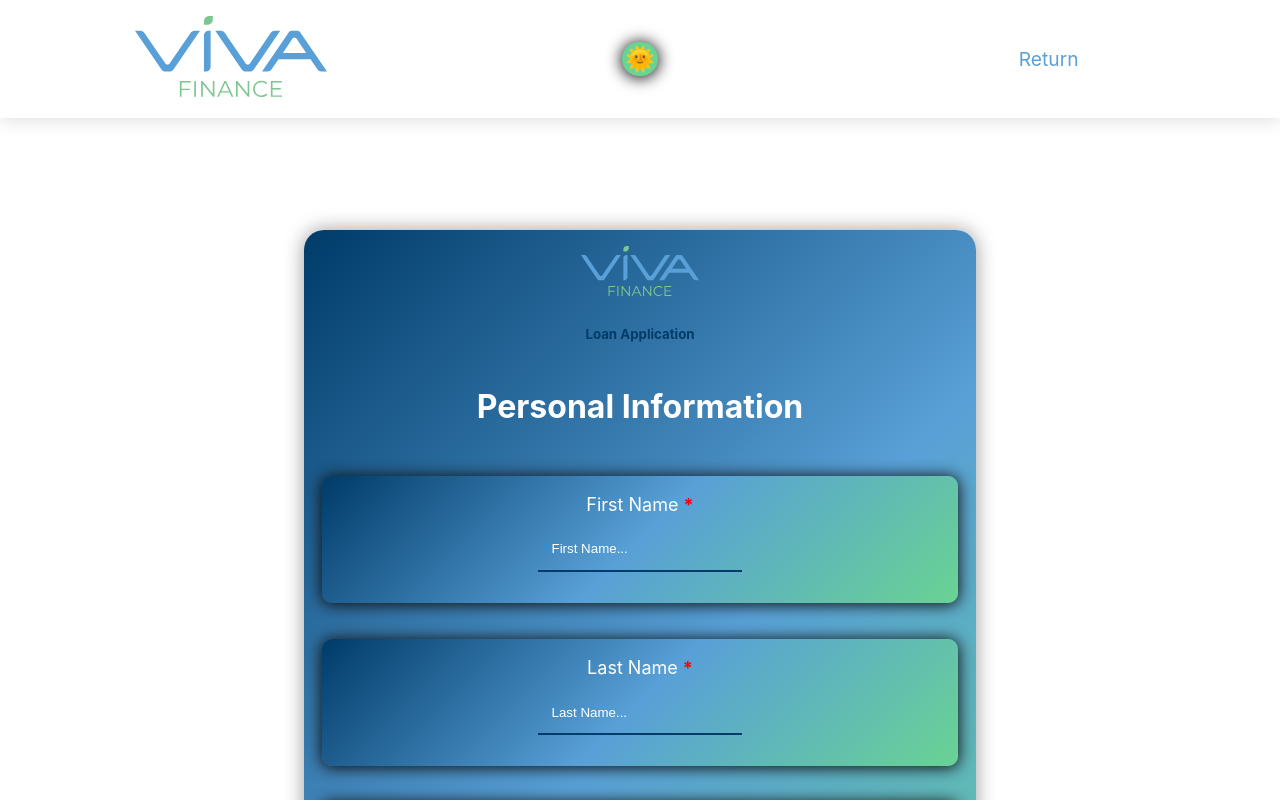
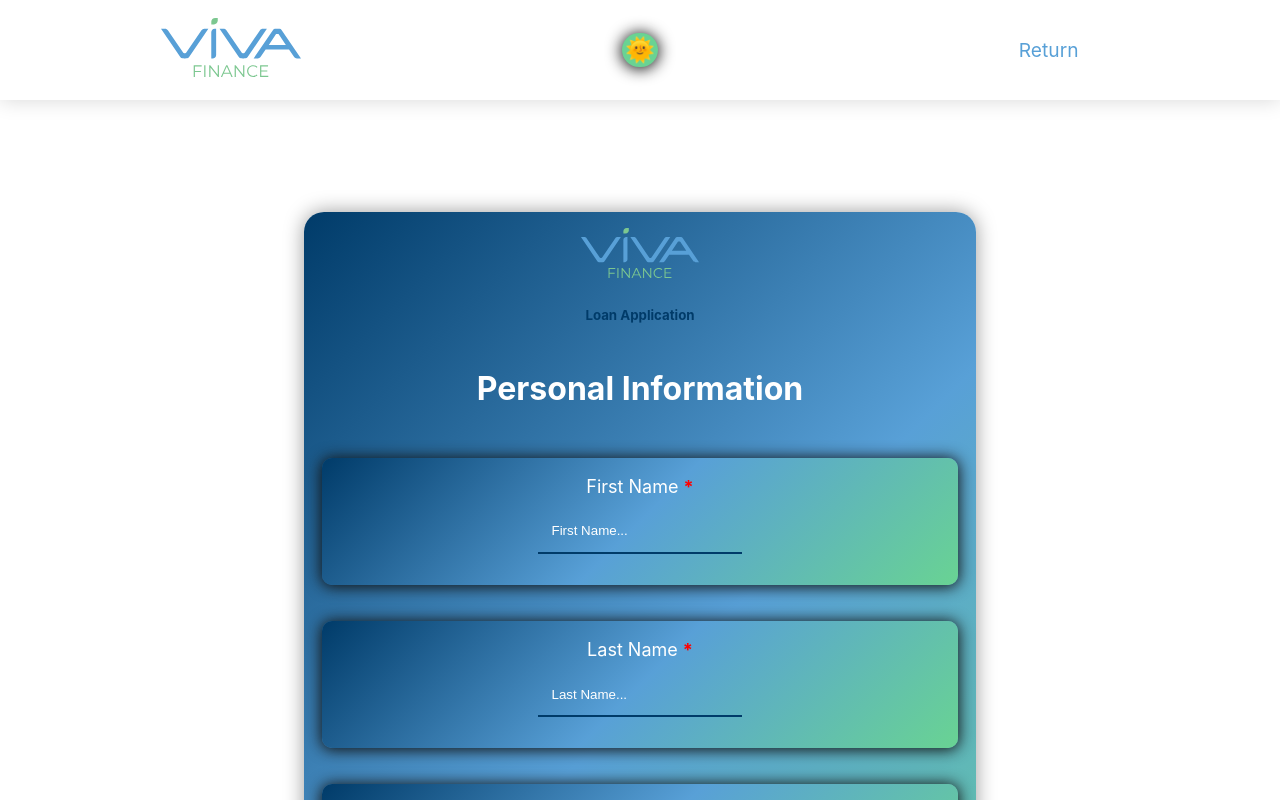
Before and after one commit to djquigon/viva-takehome, a React (Create React App) app: page / in a window 1280 px wide. Shown: the top 800 px of the page. Built offline with nearby package versions, Linux system fonts and the light colour scheme; the HTML template or start-up script is replaced by a standard one.

Commit message:
actual final commit

```diff
--- a/src/App.css
+++ b/src/App.css
@@ -5,7 +5,7 @@
     "main"
     "footer";
   grid-template-columns: 100vw;
-  grid-template-rows: auto auto auto;
+  grid-template-rows: 12.5vh auto auto;
   text-align: center;
   color: #003b69;
 }
@@ -20,6 +20,10 @@
     rgb(6 24 12) 0%,
     rgb(23 29 48) 99.4%
   );
+}
+
+header img {
+  width: 140px;
 }
 
 #themeBtn {
```
Also changed, not shown: 1 other file (tests, documents, lock files or other folders).
